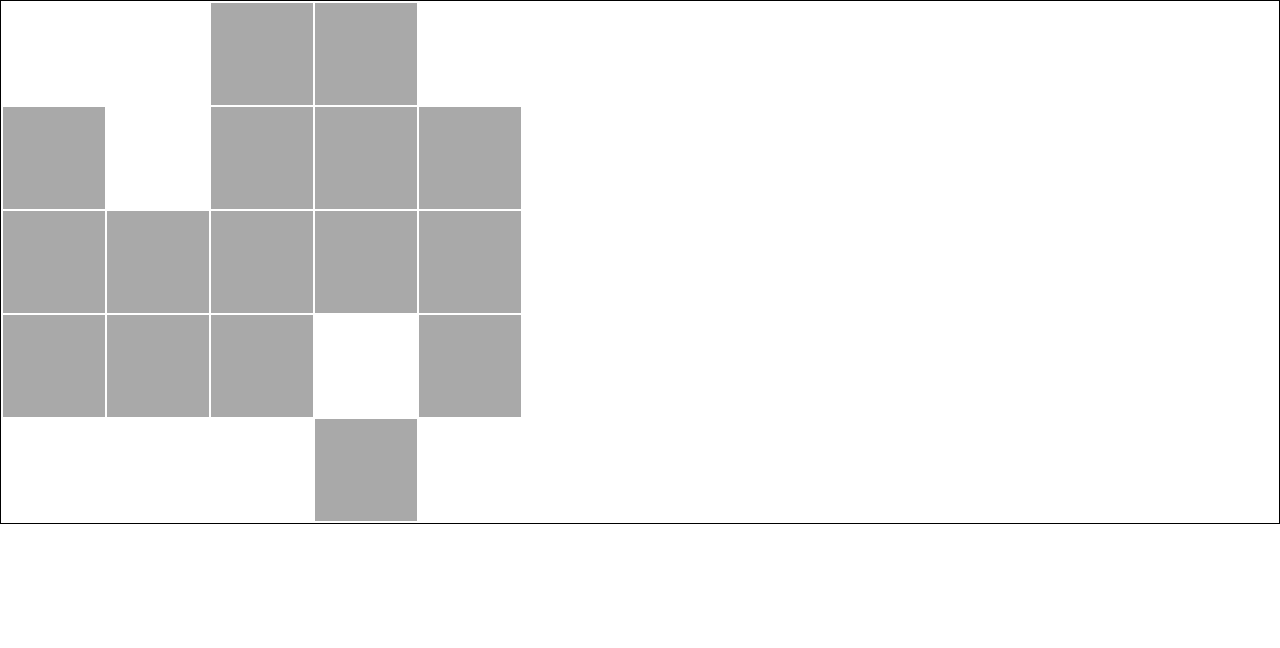
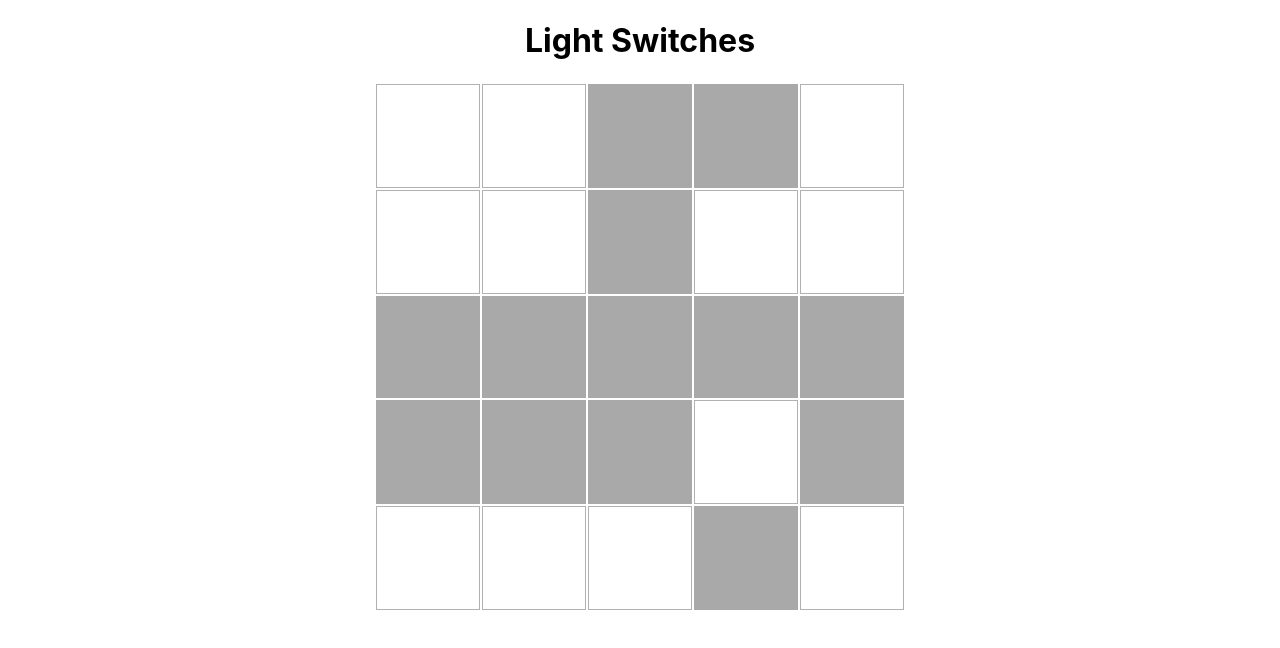
Before and after one commit to Joyce-w/39_React, a React (Create React App) app in the folder 39.7_Component_Design/: page / in a window 1280 px wide. Shown: the top 648 px of the page. Built offline with nearby package versions, Linux system fonts and the light colour scheme.

Commit message:
Fix css of board, add headers

```diff
--- a/39.7_Component_Design/src/App.css
+++ b/39.7_Component_Design/src/App.css
@@ -1,4 +1,4 @@
 .App {
   text-align: center;
-  border: 1px solid black;
+  ;
 }
--- a/39.7_Component_Design/src/App.js
+++ b/39.7_Component_Design/src/App.js
@@ -7,6 +7,7 @@ import "./App.css";
 function App() {
   return (
     <div className="App">
+      <h1>Light Switches</h1>
       <Board/>
     </div>
   );
--- a/39.7_Component_Design/src/Board.css
+++ b/39.7_Component_Design/src/Board.css
@@ -1,4 +1,3 @@
-.Board {
-  margin: 0 auto;
-
+.Board-table {
+  margin: auto;
 }
--- a/39.7_Component_Design/src/Board.js
+++ b/39.7_Component_Design/src/Board.js
@@ -27,7 +27,7 @@ import "./Board.css";
  *
  **/
 
-function Board({ nrows = 5, ncols = 5, chanceLightStartsOn = 0.4 }) {
+function Board({ nrows = 5, ncols = 5, chanceLightStartsOn = .5 }) {
   const [board, setBoard] = useState(createBoard(nrows, ncols));
   /** create a board nrows high/ncols wide, each cell randomly lit or unlit */
   function createBoard(nrows, ncols) {
@@ -43,8 +43,6 @@ function Board({ nrows = 5, ncols = 5, chanceLightStartsOn = 0.4 }) {
     return initialBoard;
   }
 
-  console.log(board)
-
   function hasWon(stateBoard) {
     // TODO: check the board in state to determine whether the player has won.
     // checks if every val is true, else return false
@@ -59,14 +57,12 @@ function Board({ nrows = 5, ncols = 5, chanceLightStartsOn = 0.4 }) {
   function flipCellsAround(coord) {
     setBoard(oldBoard => {
       const [y, x] = coord.split("-").map(Number);
-      console.log(y, x)
 
       const flipCell = (y, x, boardCopy) => {
         // if this coord is actually on board, flip it
         if (x >= 0 && x < ncols && y >= 0 && y < nrows) {
           boardCopy[y][x] = !boardCopy[y][x];
         }
-
       };
 
       // TODO: Make a (deep) copy of the oldBoard
@@ -74,13 +70,26 @@ function Board({ nrows = 5, ncols = 5, chanceLightStartsOn = 0.4 }) {
       // TODO: in the copy, flip this cell and the cells around it
       flipCell(y, x, copyOldBoard)
 
+      flipCell(y + 1, x, copyOldBoard)
+      flipCell(y - 1, x, copyOldBoard)
+      flipCell(y, x + 1, copyOldBoard)
+      flipCell(y, x - 1, copyOldBoard)
+
       // TODO: return the copy
       return copyOldBoard
     });
   }
 
   // if the game is won, just show a winning msg & render nothing else
+  if (hasWon(board)) {
+    return (
+      <>
+        <h1>You Won!</h1>
+        <button onClick={() => setBoard(createBoard(nrows, ncols)) }>Play Again?</button>
+      </>
+    )
 
+  }
 
   // make table board
   let tableBoard = [];
@@ -101,7 +110,7 @@ function Board({ nrows = 5, ncols = 5, chanceLightStartsOn = 0.4 }) {
 
 
   return (
-    <table>
+    <table className="Board-table">
       <tbody>
         {tableBoard}
       </tbody>
--- a/39.7_Component_Design/src/Cell.css
+++ b/39.7_Component_Design/src/Cell.css
@@ -3,8 +3,12 @@
   width: 100px;
   background-color: darkgray;
   cursor: pointer;
+
 }
 
 .Cell-lit {
+  height: 100px;
+  width: 100px;
   background-color: white;
+  border: 1px rgb(177, 177, 177) solid;
 }
```
